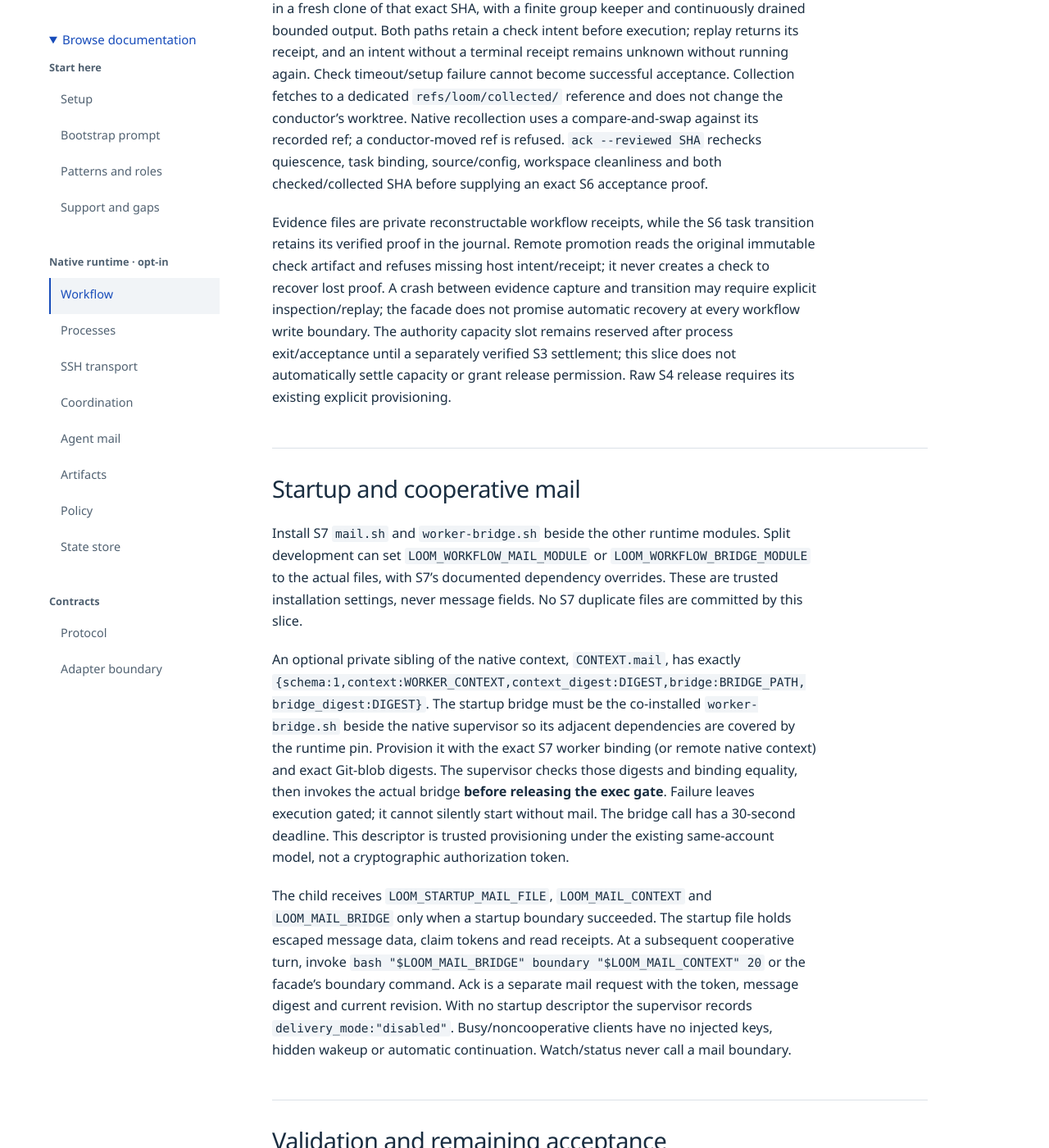
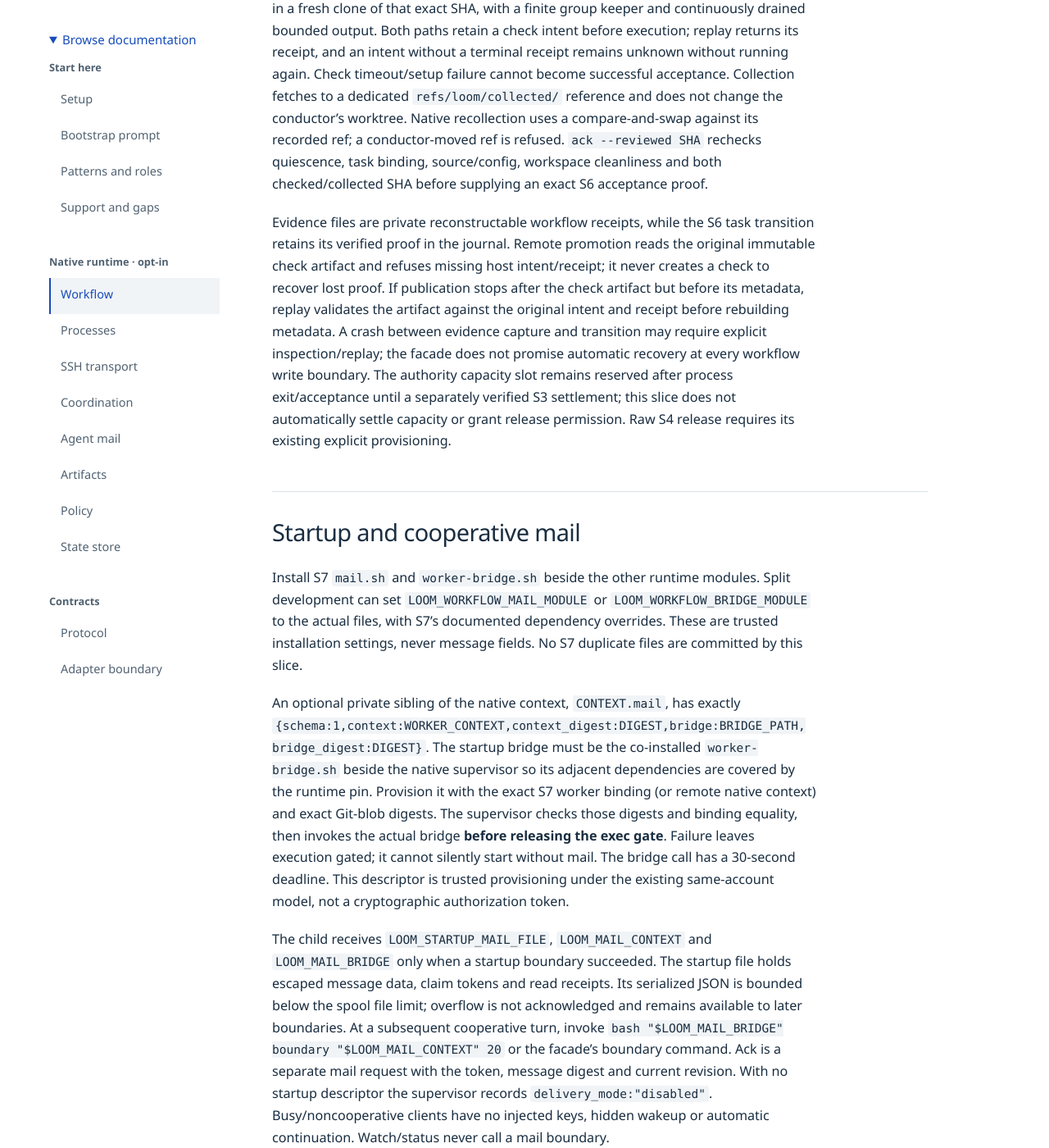
Before and after one commit to RedKnight13/loom, a Jekyll site: the page built from docs/native-workflow.md, in a window 1280 px wide and 1400 px high, scrolled down 4253 px. Shown: the whole window at 82% size. Built offline with Jekyll 4.4.1, drawn with Linux system fonts in a browser that asks for light colours.

Commit message:
Fix check startup race and integrate runtime regression gates
Signed-off-by: RedKnight13 <39779052+RedKnight13@users.noreply.github.com>

```diff
--- a/docs/native-workflow.md
+++ b/docs/native-workflow.md
@@ -141,7 +141,9 @@ checked/collected SHA before supplying an exact S6 acceptance proof.
 
 Evidence files are private reconstructable workflow receipts, while the S6 task
 transition retains its verified proof in the journal. Remote promotion reads the original immutable check artifact and refuses missing
-host intent/receipt; it never creates a check to recover lost proof. A crash
+host intent/receipt; it never creates a check to recover lost proof. If publication
+stops after the check artifact but before its metadata, replay validates the
+artifact against the original intent and receipt before rebuilding metadata. A crash
 between evidence capture and transition may require explicit inspection/replay; the facade does
 not promise automatic recovery at every workflow write boundary. The authority
 capacity slot remains reserved after process exit/acceptance until a separately
@@ -169,7 +171,9 @@ under the existing same-account model, not a cryptographic authorization token.
 
 The child receives `LOOM_STARTUP_MAIL_FILE`, `LOOM_MAIL_CONTEXT` and
 `LOOM_MAIL_BRIDGE` only when a startup boundary succeeded. The startup file holds
-escaped message data, claim tokens and read receipts. At a subsequent cooperative
+escaped message data, claim tokens and read receipts. Its serialized JSON is
+bounded below the spool file limit; overflow is not acknowledged and remains
+available to later boundaries. At a subsequent cooperative
 turn, invoke `bash "$LOOM_MAIL_BRIDGE" boundary "$LOOM_MAIL_CONTEXT" 20` or the
 facade's boundary command. Ack is a separate mail request with the token, message
 digest and current revision. With no startup descriptor the supervisor records
```
Also changed, not shown: docs/support.md (+8 -6 lines), .github/workflows/gates.yml, README.md, ops/README.md, 4 other files.
